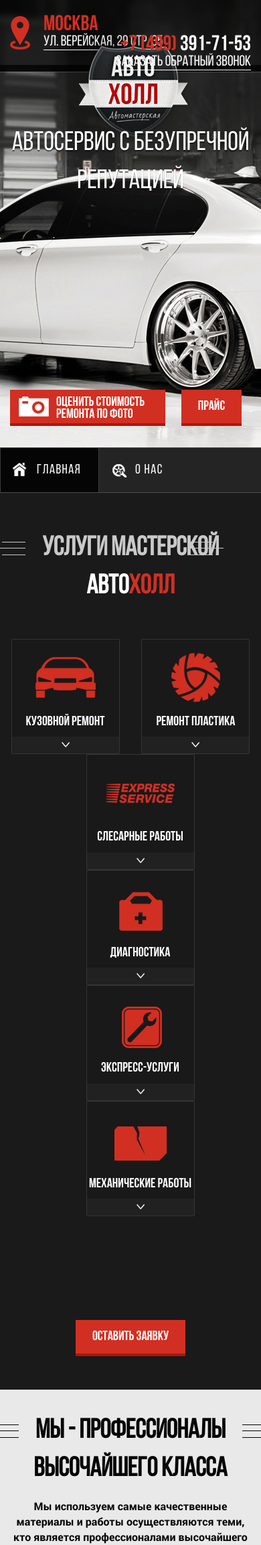
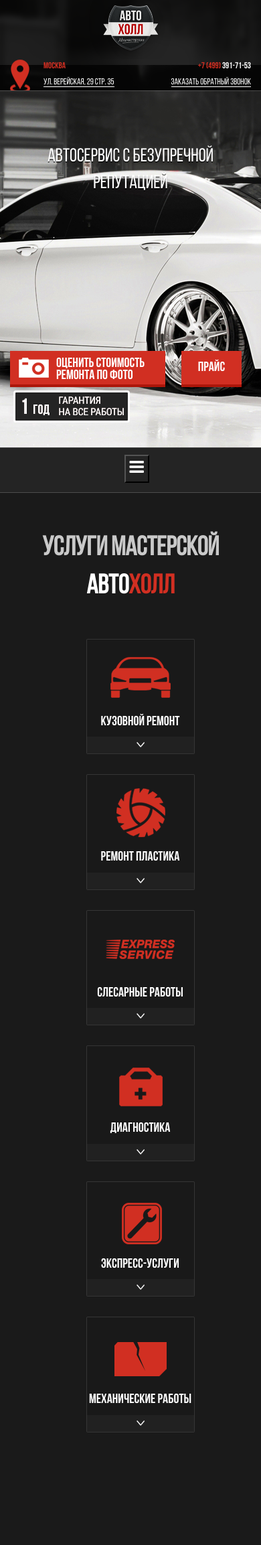
Before and after one commit to goth7mog/goth7mog.github.io, a PHP site: page / in a window 390 px wide; the page is wider, and only the part inside the window is pictured. Shown: the top 2307 px of that part at 67% size. Run offline with PHP 8.4, Linux system fonts and the light colour scheme.

Commit message:
Make adaptive car_service

```diff
--- a/car_service/css/main.css
+++ b/car_service/css/main.css
@@ -78,6 +78,7 @@ header a {
   background-repeat: no-repeat;
   background-position: top left;
   line-height: 26px;
+  white-space: nowrap;
 }
 .top_addr strong {
 	font-size: 32px;
@@ -89,6 +90,8 @@ header a {
 .top-line .logo {
 	border-bottom: none;
 	position: absolute;
+	left: 0;
+	right: 0;
 }
 .top-line .logo:hover {
 	border-bottom: none;
@@ -151,22 +154,22 @@ header .st_button {
 }
 
 /* Navigation */
+.clearfix { clear: both; }
+
 .top_mnu {
-	height: 68px;
+	min-height: 68px;
 	border: 1px solid rgba(255, 255, 255, 0.18);
 	background-color: #242424;
 	border-left: none;
 	border-right: none;
 	font-family: "BebasRegular";
 	text-transform: uppercase;
-	overflow: hidden;
 	}
 .top_mnu ul {
 	margin: 0;
 	padding: 0;
 	list-style-type: none;
 	font-size: 0;
-	float: left;
 }
 .top_mnu a {
 	color: #fff;
@@ -179,6 +182,15 @@ header .st_button {
 	background-image: url(../img/top_mnu_iconset.png);
 	background-repeat: no-repeat;
 	background-position: 18px 21px;
+}
+.top_mnu .bars {
+	color: #fff;
+	background-color: transparent;
+	position: relative;
+	left: 45%;
+	font-size: 25px;
+	margin: 10px;
+	display: none;
 }
 .top_mnu li {
 	display: inline-block;
@@ -205,7 +217,8 @@ header .st_button {
 .top_mnu li:nth-child(6) a {
 	background-position-x: -717px;
 }
-.top_mnu .warranty {
+
+.top_mnu .warranty, header .warranty {
 	display: inline-block;
 	height: 48px;
 	width: 174px;
@@ -218,6 +231,11 @@ header .st_button {
 	color: #fff;
 	text-shadow: 0 0 0 #e6c7c4;
 }
+header .warranty {
+	margin: 5px;
+	vertical-align: top;
+}
+
 .w_left {
 	display: inline-block;
 	font-size: 20px;
@@ -307,10 +325,9 @@ section h2,
 	width: 162px;
 	display: inline-block;
 	text-align: center;
+	margin-bottom: 30px;
 }
-.mc_item_wrap:first-child {
-	margin-left: 0;
-}
+
 .mc_item_wrap a {
 	color: #fff;
 }
@@ -446,6 +463,7 @@ font-size: 14px;
 color: #050505;
 text-align: center;
 margin-bottom: 40px;
+overflow: hidden;
 }
 .hi_item p {
 	margin-top: 21px;
@@ -486,7 +504,7 @@ text-align: left;
 font-weight: bold;
 }
 .s_bottom .sb_content_right {
-	width: 700px;
+	max-width: 700px;
 }
 
 
@@ -494,7 +512,7 @@ font-weight: bold;
 
 footer {
 	background-color:  #2a2a2a;
-	height: 96px;
+	min-height: 96px;
 	font-family: "BebasRegular";
 	font-size: 20px;
 	text-align: left;
--- a/car_service/css/media.css
+++ b/car_service/css/media.css
@@ -2,21 +2,59 @@
 
 /* Large Devices, Wide Screens */
 @media only screen and (max-width : 1200px) {
-
+	.top_mnu .warranty {
+	display: none ;
+}
 }
 
 /* Medium Devices, Desktops */
 @media only screen and (max-width : 992px) {
+	.top_mnu a {
+		border: #3b3b3b solid 1px;
+	}
 
 }
 
 /* Small Devices, Tablets */
 @media only screen and (max-width : 768px) {
+	.top_addr strong, .top_addr a {
+		font-size: 20px;
+		line-height: 1.5em;
+	}
+	.logo-wrap img {
+		width: 125px;
+	}
+	.logo-wrap {
+		height: 89px;
+		text-align: center;
+		width: 100%;
+	}
+	.counter {
+		margin-top: 20px;
+	}
+	.s_black h2::before, .s_black h2::after {
+		display: none;
+	}
 
 }
 
 /* Extra Small Devices, Phones */
 @media only screen and (max-width : 480px) {
+	header h1 {
+		font-size: 28px;
+	}
+	.top_mnu ul {
+		display: none;
+	}
+
+	.top_mnu .bars {
+		display: inline-block;
+	}
+.top_addr strong, .top_addr a {
+		font-size: 13px;
+		line-height: 1.5em;
+	}
+
 
 }
 
@@ -35,11 +73,15 @@
 
 /* Extra Small Devices, Phones */
 @media only screen and (min-width : 480px) {
-
+	.top_mnu ul {
+		display: block !important;
+	}
 }
 
 /* Small Devices, Tablets */
 @media only screen and (min-width : 768px) {
+
+
 
 }
 
@@ -50,5 +92,13 @@
 
  /* Large Devices, Wide Screens */
 @media only screen and (min-width : 1200px) {
-
+	.top_mnu ul {
+		float: left;
+	}
+	.top_mnu {
+		overflow: hidden;
+	}
+.mc_item_wrap:first-child {
+	margin-left: 0;
 }
+}
--- a/car_service/index.html
+++ b/car_service/index.html
@@ -37,20 +37,28 @@
 		<div class="top-line">
 			<div class="container">
 				<div class="row">
-					<div class="col-md-4">
-						<div class="top_addr">
-							<strong>Москва</strong>
-							<a class="fancybox" href="#map">ул. Верейская, 29 стр. 35</a>
-						</div>
-					</div>
-					<div class="col-md-4">
+					<div class="col-xs-12 visible-xs">
 						<div class="logo-wrap">
 							<a href="#" class="logo">
 								<img src="img/logo.png" alt="Автосервис в Москве АВТО ХОЛЛ" />
 							</a>
 						</div>
 					</div>
-					<div class="col-md-4">
+
+					<div class="col-xs-6 col-sm-4">
+						<div class="top_addr">
+							<strong>Москва</strong>
+							<a class="fancybox" href="#map">ул. Верейская, 29 стр. 35</a>
+						</div>
+					</div>
+					<div class="col-sm-4 hidden-xs">
+						<div class="logo-wrap">
+							<a href="#" class="logo">
+								<img src="img/logo.png" alt="Автосервис в Москве АВТО ХОЛЛ" />
+							</a>
+						</div>
+					</div>
+					<div class="col-xs-6 col-sm-4">
 						<div class="top_addr ta-right">
 							<strong>+7 (499) <span>391-71-53</span></strong>
 							<a class="fancybox" href="#callback">Заказать обратный звонок</a>
@@ -73,6 +81,10 @@
 					<div class="col-md-11">
 						<a href="#" class="button st_button">Оценить стоимость <br>ремонта по фото</a>
 						<a href="#" class="button">Прайс</a>
+						<div class="warranty hidden-lg">
+							<div class="w_left">1 &nbsp;год</div>
+							<div class="w_right">Гарантия<br>на все работы</div>
+						</div>
 					</div>
 				</div>
 			</div>
@@ -82,6 +94,9 @@
 	<nav class="top_mnu">
 		<div class="container">
 			<div class="row">
+				<button class="bars">
+					<i class="fa fa-bars" aria-hidden="true"></i>
+				</button>
 				<ul>
 					<li><a href="#" class="active">Главная</a></li>
 					<li><a href="#">О нас</a></li>
@@ -90,6 +105,7 @@
 					<li><a href="#">Партнеры</a></li>
 					<li><a href="#">Контакты</a></li>
 				</ul>
+
 				<div class="warranty">
 					<div class="w_left">1 &nbsp;год</div>
 					<div class="w_right">Гарантия<br>на все работы</div>
@@ -486,7 +502,7 @@
 					</ul>
 					</nav>
 				</div>
-				<div class="col-md-2">
+				<div class="col-sm-12 col-md-2">
 					<div class="counter">
 						<img src="img/counter.png" alt="alt"/>
 					</div>
--- a/car_service/js/common.js
+++ b/car_service/js/common.js
@@ -1,4 +1,8 @@
 $(document).ready(function() {
+
+$(".bars").click(function(){
+	 		$(this).next().slideToggle();
+	 });
 
 	$(".mc_item_wrap .mc_pop_up").each(function() {
 		$(this).after("<div class='mc_item_wrap_af'></div");
```
